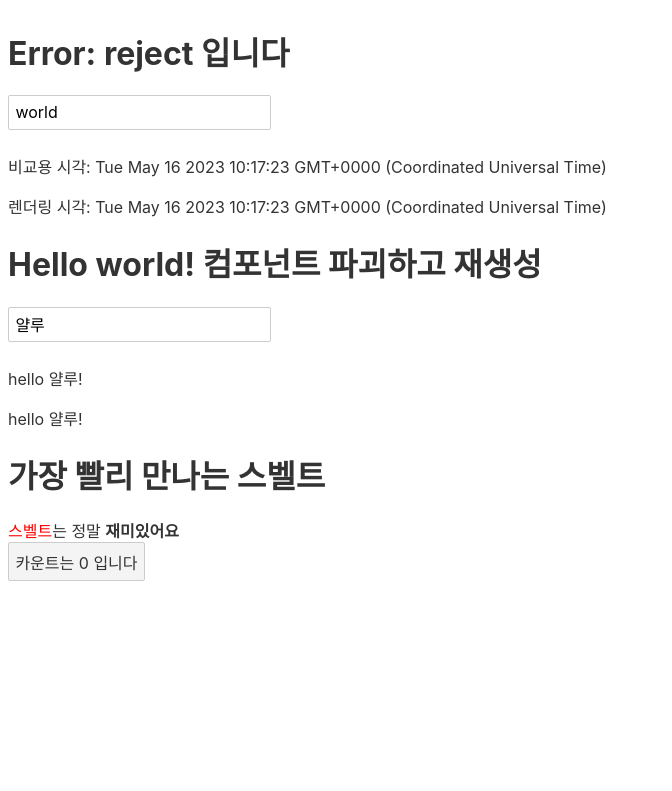
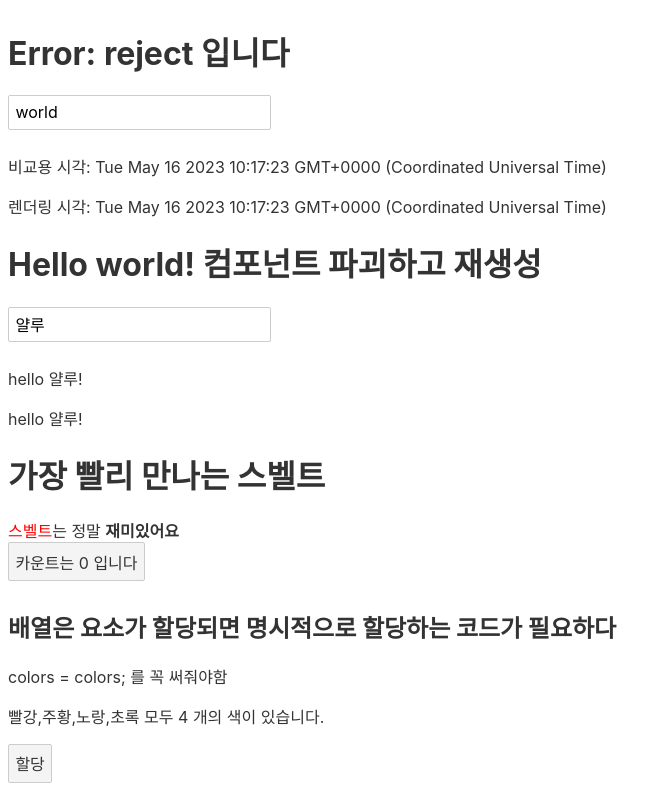
Before and after one commit to zldnlto/Svelte_Tutorial, a Svelte app: page / in a window 1280 px wide. Shown: the part 674-1465 px from the top of the page, without its empty margins (0-672 px from the left). Before the commit the page ends 1263 px from the top, so only its background shows below. Built offline with nearby package versions, Linux system fonts and the light colour scheme.

Commit message:
Chp5_ 배열의 변화 감지하기

```diff
--- a/src/tutorial/Chp5_sensor.svelte
+++ b/src/tutorial/Chp5_sensor.svelte
@@ -26,9 +26,24 @@
     count = count +1; //트리거
 }
 
+let colors = ['빨강', '주황', '노랑', '초록'];
+
+$: console.log("log.1: ", colors);
+
+function assignment(){
+    colors.pop();
+    colors = colors;
+    console.log("log.2", colors);
+}
+
 
 </script>
 
 <main>
     <button on:click={addCount}>카운트는 {count} 입니다</button>
+
+    <h2>배열은 요소가 할당되면 명시적으로 할당하는 코드가 필요하다</h2>
+    <p>colors = colors; 를 꼭 써줘야함</p>
+    <p>{colors.join(",")} 모두 {colors.length} 개의 색이 있습니다.</p>
+    <button on:click={assignment}>할당</button>
 </main>
```
